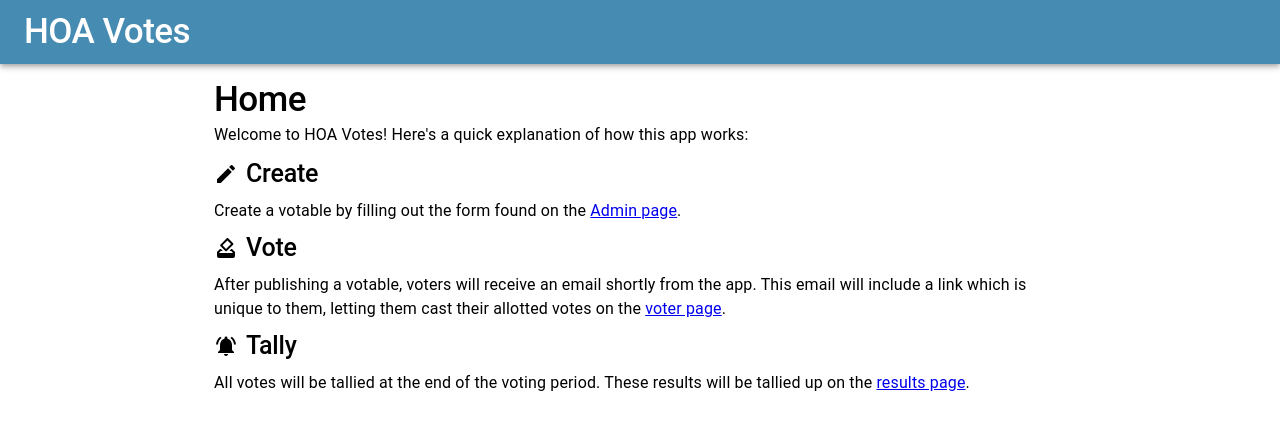
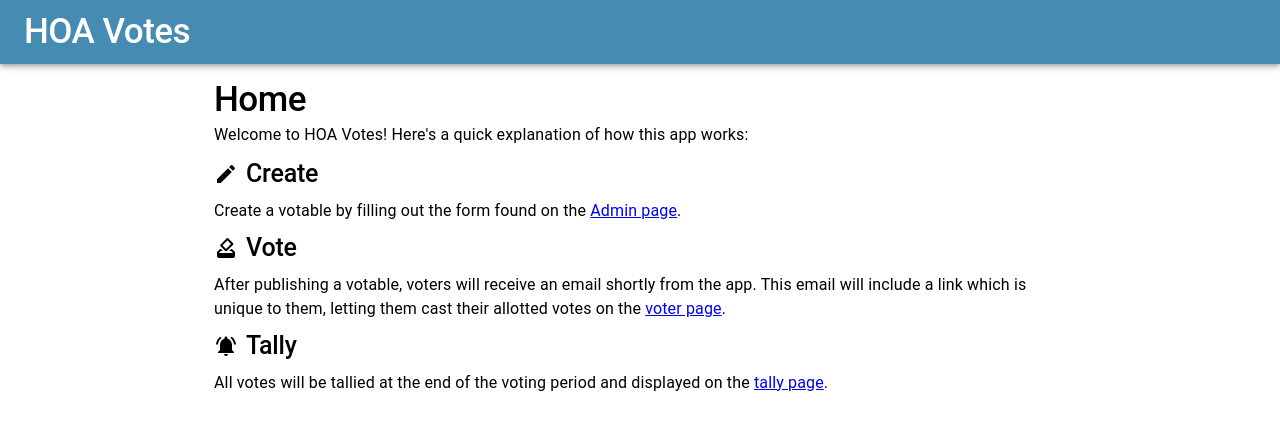
Before and after one commit to JamesMitofsky/Community-Votes, a React (Create React App) app: page / in a window 1280 px wide. Shown: the top 430 px of the page. Built offline with nearby package versions, Linux system fonts and the light colour scheme.

Commit message:
Switch references to a "results" page to be a "tally" page.

```diff
--- a/src/App.js
+++ b/src/App.js
@@ -1,6 +1,6 @@
 import AdminView from "./views/AdminView.jsx";
 import VoterView from "./views/VoterView.jsx";
-import ResultsView from "./views/ResultsView.jsx";
+import Tally from "./views/Tally.jsx";
 import LandingPage from "./views/LandingPage.jsx";
 import UnknownAddress from "./views/UnknownAddress.jsx";
 import Navigation from "./components/Navigation.jsx";
@@ -50,7 +50,7 @@ export default function App() {
             <Routes location={displayLocation}>
               <Route path="/" element={<LandingPage />}></Route>
               <Route path="/voter" element={<VoterView />}></Route>
-              <Route path="/results" element={<ResultsView />}></Route>
+              <Route path="/tally" element={<Tally />}></Route>
               <Route path="/admin" element={<AdminView />}></Route>
               <Route path="/buildURL" element={<UrlBuilder />}></Route>
               <Route path="*" element={<UnknownAddress />}></Route>
--- a/src/views/LandingPage.jsx
+++ b/src/views/LandingPage.jsx
@@ -1,7 +1,6 @@
 import { Typography, Grid } from "@mui/material";
 import { Link } from "react-router-dom";
 import CreateIcon from "@mui/icons-material/Create";
-import OutboxIcon from "@mui/icons-material/Outbox";
 import HowToVoteIcon from "@mui/icons-material/HowToVote";
 import NotificationsActiveIcon from "@mui/icons-material/NotificationsActive";
 import { Helmet } from "react-helmet-async";
@@ -45,8 +44,8 @@ export default function LandingPage() {
         </Typography>
       </Grid>
       <Typography variant="body1">
-        All votes will be tallied at the end of the voting period. These results
-        will be tallied up on the <Link to="/results">results page</Link>.
+        All votes will be tallied at the end of the voting period and displayed
+        on the <Link to="/tally">tally page</Link>.
       </Typography>
     </>
   );
--- a/src/views/ResultsView.jsx
+++ b/src/views/Tally.jsx
@@ -7,7 +7,7 @@ import LoadingSpinner from "../components/LoadingSpinner.jsx";
 import Error from "../components/alerts/Error.jsx";
 import setState from "../functions/stateManagement.js";
 
-export default function ResultsView() {
+export default function Tally() {
   // const [candidateElms, setCandidateElms] = useState([]);
   const [candidates, setCandidates] = useState([]);
   const [votableName, setVotableName] = useState("");
@@ -134,11 +134,8 @@ export default function ResultsView() {
   return (
     <>
       <Helmet>
-        <title>Results</title>
+        <title>Tally</title>
       </Helmet>
-      <Typography variant="h1" sx={{ mb: 2 }}>
-        Results: {votableName}
-      </Typography>
 
       {pageState.insufficientParams && (
         <Typography variant="h2">
@@ -149,7 +146,14 @@ export default function ResultsView() {
 
       {pageState.loading && <LoadingSpinner />}
 
-      {pageState.loaded && mainView}
+      {pageState.loaded && (
+        <>
+          <Typography variant="h1" sx={{ mb: 2 }}>
+            Tally: {votableName}
+          </Typography>
+          mainView
+        </>
+      )}
 
       {error.state && (
         <Error
```
